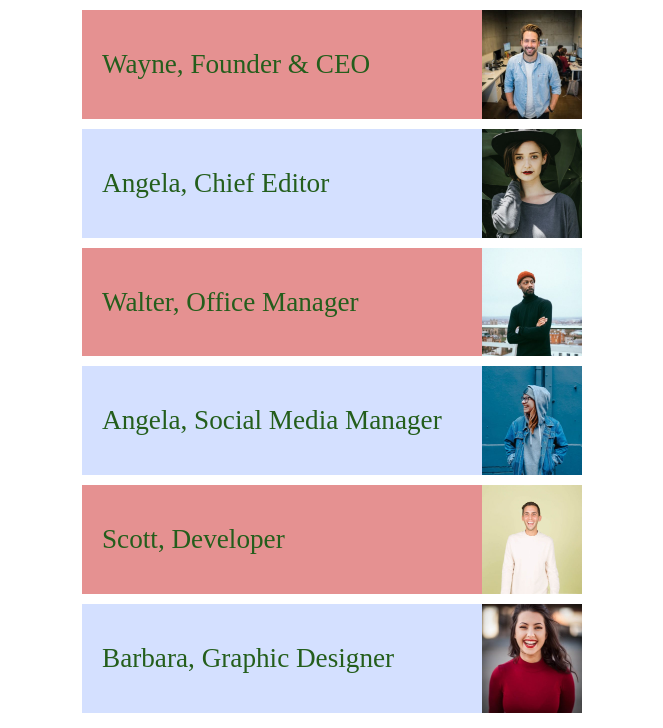
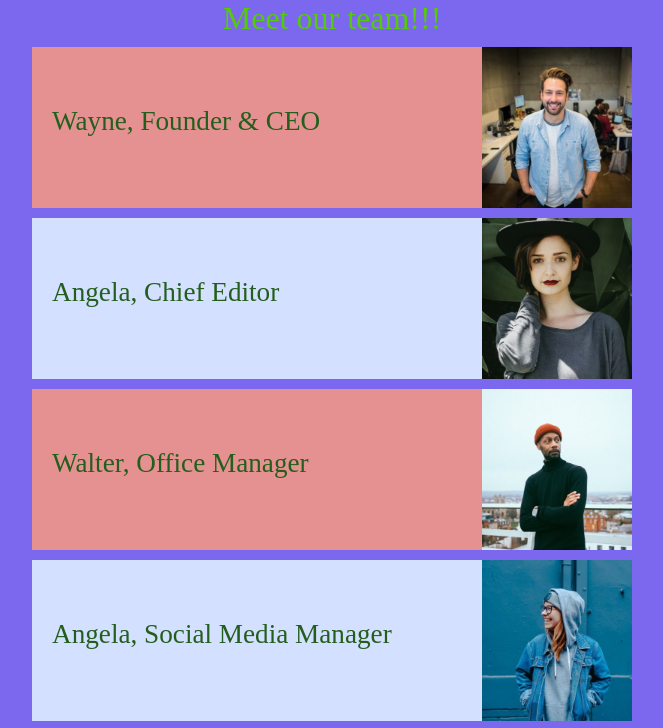
Before and after one commit to AlessandroRamoni/js-our-team, a plain HTML site: page index.html in a window 1280 px wide. Shown: the top 728 px of the page, without its empty margins (308-971 px from the left). Drawn offline with Linux system fonts and the light colour scheme.

Commit message:
add some css

```diff
--- a/css/style.css
+++ b/css/style.css
@@ -73,14 +73,17 @@ meter {
     -webkit-user-drag: element;
 }
 
+.container{
+    background-color: mediumslateblue;
+}
 
 .pictures{
-    max-width: 100px;
+    max-width: 150px;
 }
 
 .card{
     margin: 0 auto;
-    max-width: 500px;
+    max-width: 600px;
     margin-top: 10px;
     display: flex;
     justify-content: space-between;
@@ -94,9 +97,15 @@ meter {
     background-color: rgb(212, 224, 255);
 }
 
+h1{
+    text-align: center;
+    font-size: 2em;
+    color: rgb(85, 202, 7);
+}
+
 h3{
     color: rgb(36, 94, 28);
     font-size: 1.7em;
-    line-height: 4em;
+    line-height: 5.5em;
     padding-left: 20px;
 }
--- a/index.html
+++ b/index.html
@@ -12,6 +12,7 @@
 
 <body>
     <div class="container">
+        <h1 id="title"></h1>
     </div>
 </body>
 
--- a/js/script.js
+++ b/js/script.js
@@ -10,6 +10,7 @@ Barbara Ramos	Graphic Designer	barbara-ramos-graphic-designer.jpg
 */
 
 const container = document.querySelector(".container");
+const title = document.getElementById("title");
 
 const team = [
   {
@@ -53,9 +54,16 @@ console.log(team[2].foto);
 
 for (let i = 0; i < team.length; i++) {
   console.log(team[i].ruolo);
+  title.innerHTML = "<h1>Meet our team!!!</h1>";
   container.innerHTML += `<div class="card">
                     <h3>${team[i].nome}, ${team[i].ruolo}</h3> <img class="pictures" src="${team[i].foto}">
     </div>`;
+}
+
+/////////////// CICLO FOR IN /////////////////
+
+for (let i in team[0]) {
+  console.log(i);
 }
 
 /*
```
